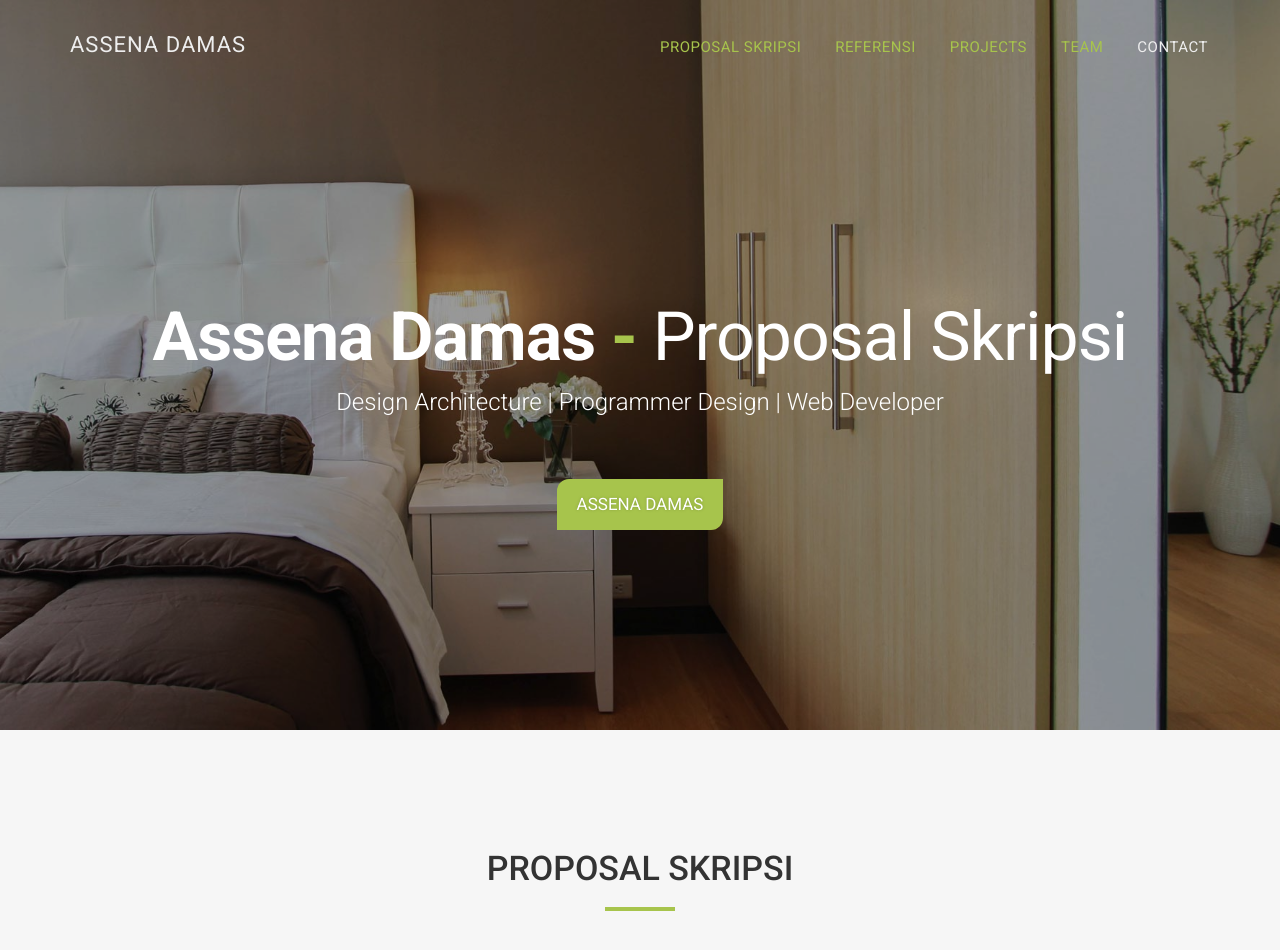
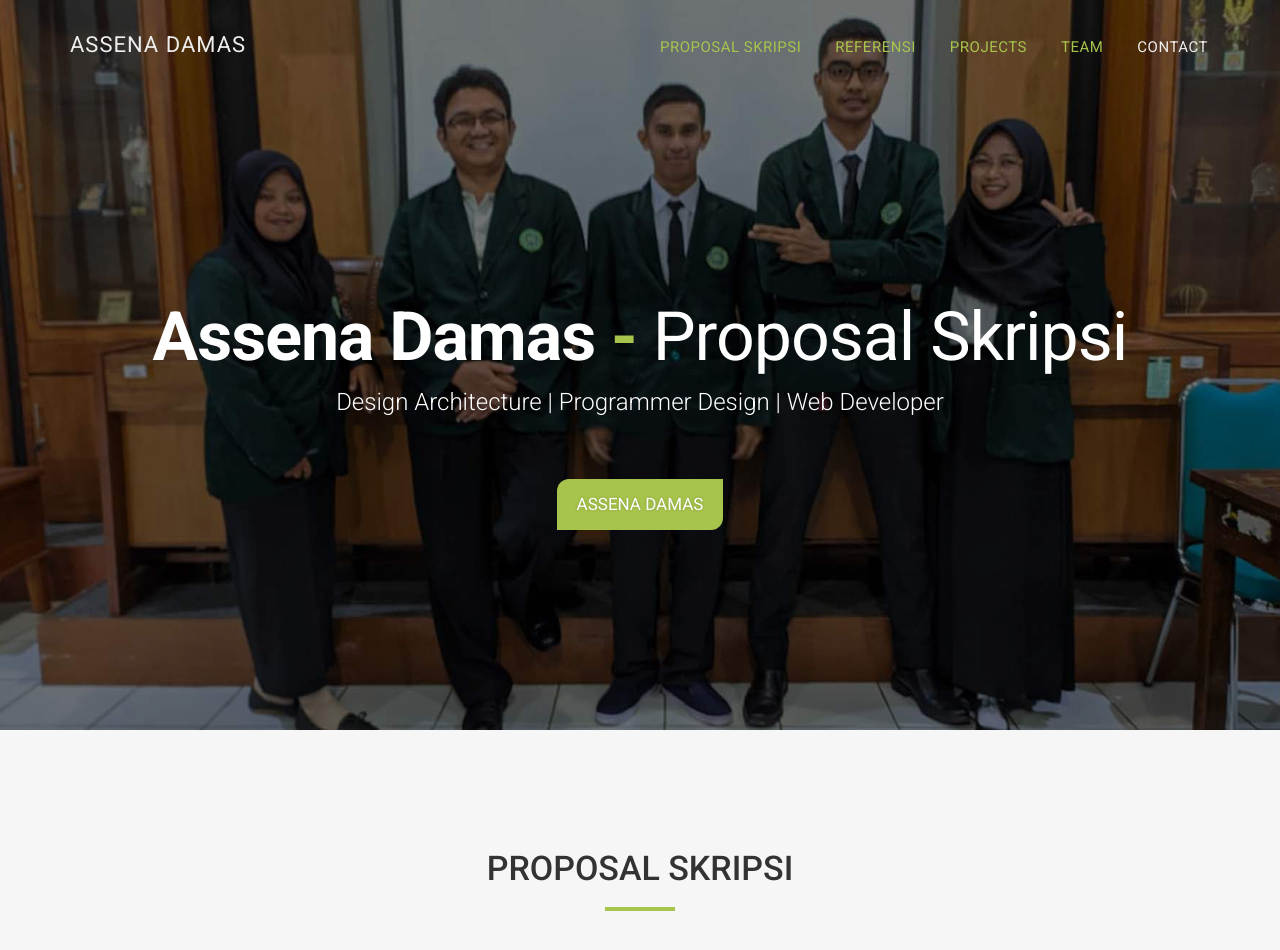
Before and after one commit to assenadamas/assenadamas.github.io, a plain HTML site: page index.html in a window 1280 px wide. Shown: the top 950 px of the page. Drawn offline with Linux system fonts and the light colour scheme.

Commit message:
Foto
Foto proposal-new

```diff
--- a/css/style.css
+++ b/css/style.css
@@ -166,7 +166,7 @@
 	display: table;
 	width: 100%;
 	padding: 0;
-	background: url(../img/intro-bg.jpg) no-repeat center bottom;
+	background: url(../img/proposal-new.jpg) no-repeat center bottom;
 	background-color: #e5e5e5;
 	-webkit-background-size: cover;
 	-moz-background-size: cover;
```
